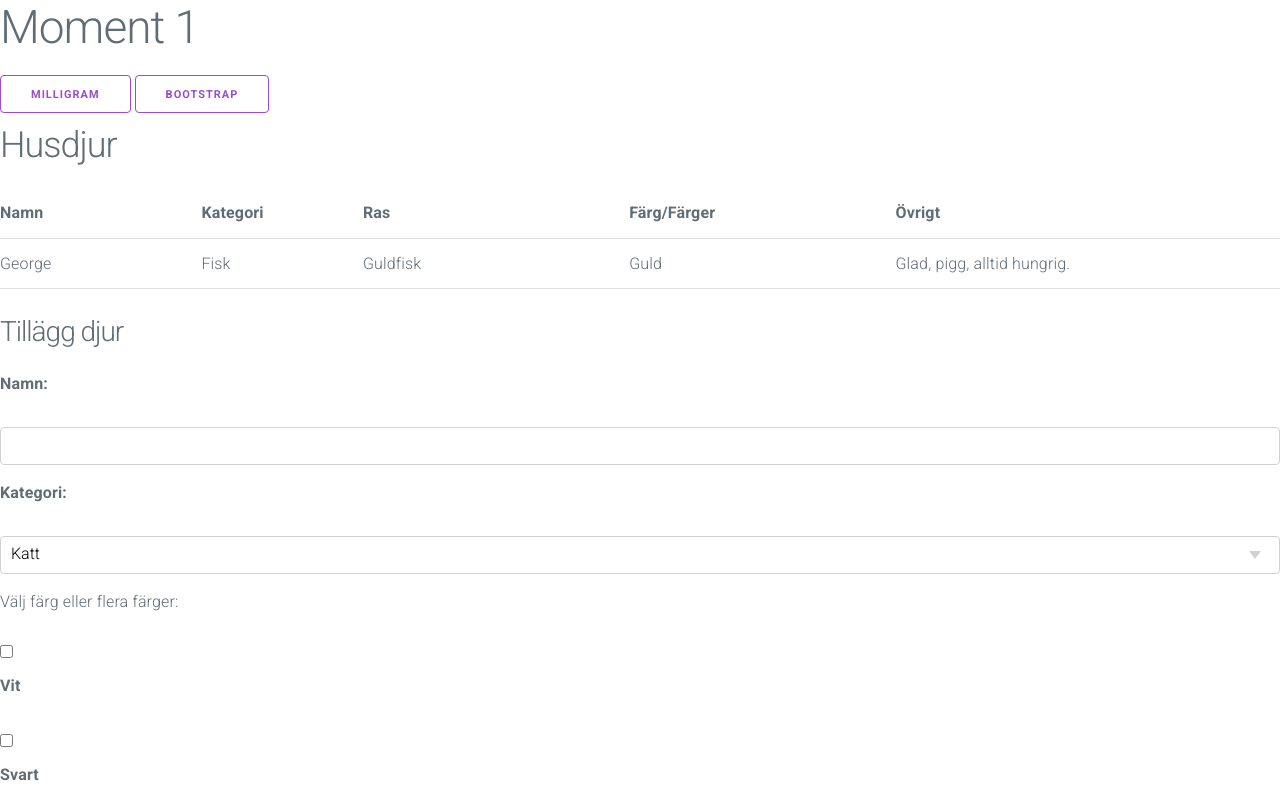
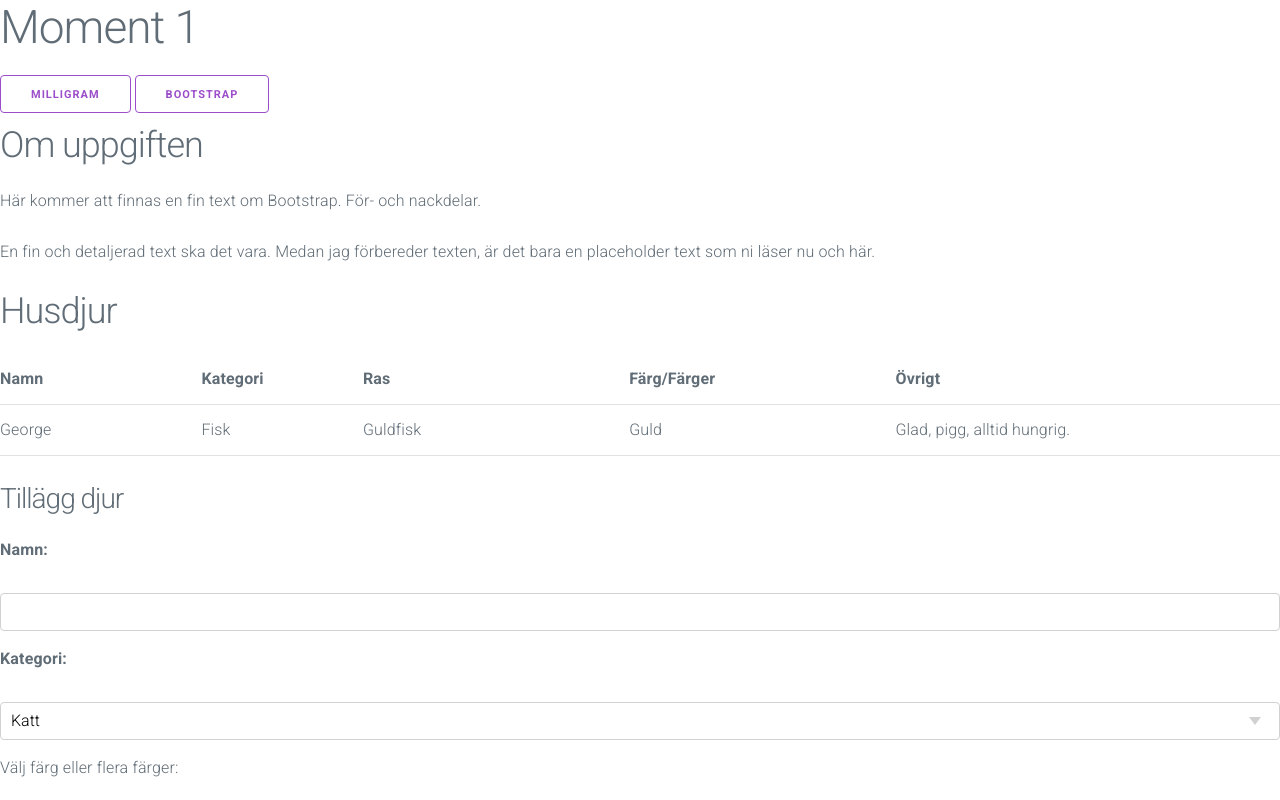
Before and after one commit to alekuzel/alekuzel.github.io, a plain HTML site: page index.html in a window 1280 px wide. Shown: the top 800 px of the page. Drawn offline with nearby package versions, Linux system fonts and the light colour scheme.

Commit message:
bootstrap

```diff
--- a/index.html
+++ b/index.html
@@ -24,6 +24,11 @@
   <a class="button button-outline" href="miligram.html">MILLIGRAM</a>
   <a class="button button-outline" href="bootstrap.html">BOOTSTRAP</a></nav>
 </header>
+
+<div class="card">
+  <h2>Om uppgiften</h2>
+  <p>Här kommer att finnas en fin text om Bootstrap. För- och nackdelar.</p>
+  <p>En fin och detaljerad text ska det vara. Medan jag förbereder texten, är det bara en placeholder text som ni läser nu och här.</p></div>
 
 <h2>Husdjur</h2>
 <table id="table">
```
Also changed, not shown: miligram.html (+1 -1 lines).
